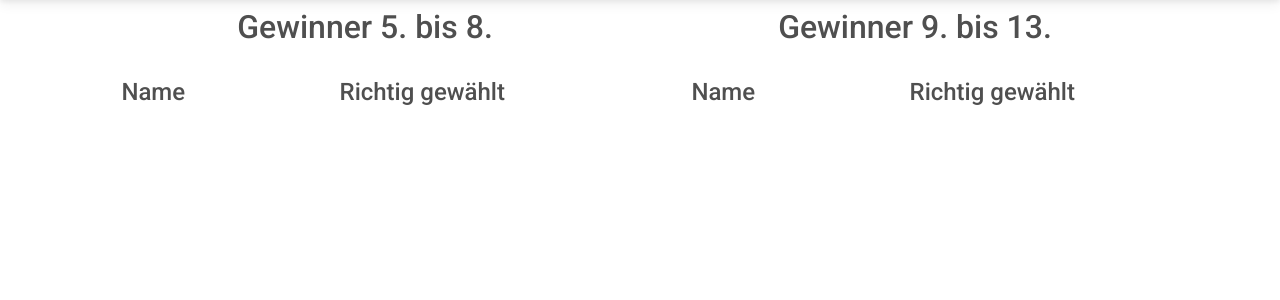
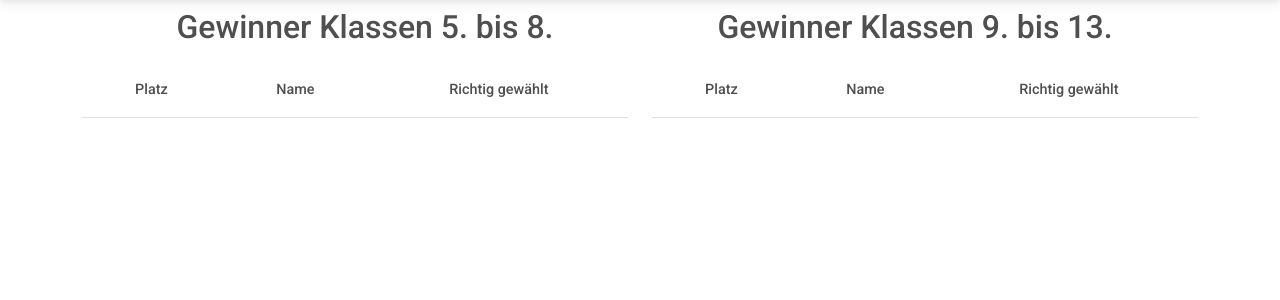
Before and after one commit to JU1111111/adventskalender, a Django app: page /dashboard/leaderboard in a window 1280 px wide. Shown: the part 59-359 px from the top of the page. Run offline with Django 4.2, Linux system fonts and the light colour scheme; the visitor is signed in with stand-in values (Sample User, id 1); data comes from the database, SQL or seed files in the repository; data that the repository does not hold is empty; parts of the project's set-up code (start-up, migrations or seed data) failed here and were passed over; some libraries are stand-ins or nearby versions.

Commit message:
leaderboard working more

```diff
--- a/adminDash/templates/adminDash/leaderboard.html
+++ b/adminDash/templates/adminDash/leaderboard.html
@@ -9,38 +9,65 @@
 	<div class="row m-2">
 	  <div class="col">
 		<h2>
-			Gewinner 5. bis 8.
+			Gewinner Klassen 5. bis 8.
 		</h2>
 	  </div>
 	  <div class="col">
 		<h2>
-			Gewinner 9. bis 13.
+			Gewinner Klassen 9. bis 13.
 		</h2>
 	  </div>
 	</div>
 
 	<div class="row">
 		<div class="col">
-			<dl class="row p-3">
-				<dt class="col-sm-3"> <h4>Name</h4></dt>
-				<dd class="col-sm-9"><h4>Richtig gewählt</h4></dd>
-				{% for entry in leaders5To8 %}
-					<dt class="col-sm-3">{{entry.user.username}}</dt>
-					<dd class="col-sm-9">{{entry.correctVotesNumber}}</dd>
-				{% endfor %}
-			</dl>
+			<div class="col-xs-6">
+				<table class="table">
+					<thead>
+					<tr>
+						<th scope="col">Platz</th>
+						<th scope="col">Name</th>
+						<th scope="col">Richtig gewählt</th>
+					</tr>
+					</thead>
+
+					<tbody>
+						{% for entry in leaders9To13 %}
+						<tr>
+							<th scope="row">{{forloop.counter}}.</th>
+							<td class="col-sm-3"> {{entry.user.first_name}} {{entry.user.last_name|make_list|first }}. </td>
+							<td class="col-sm-9">{{entry.correctVotesNumber}}</td>
+						</tr>
+						{% endfor %}
+					</tbody>
+				</table>
+			</div>
 		</div>
 
 		<div class="col">
-			<dl class="row p-3">
-				<dt class="col-sm-3"> <h4>Name</h4></dt>
-				<dd class="col-sm-9"><h4>Richtig gewählt</h4></dd>
-				{% for entry in leaders9To13 %}
-					<dt class="col-sm-3">{{entry.user.username}}</dt>
-					<dd class="col-sm-9">{{entry.correctVotesNumber}}</dd>
-				{% endfor %}
-			</dl>
-		  </div>
+
+			<div class="col-xs-6">
+				<table class="table">
+					<thead>
+					<tr>
+						<th scope="col">Platz</th>
+						<th scope="col">Name</th>
+						<th scope="col">Richtig gewählt</th>
+					</tr>
+					</thead>
+
+					<tbody>
+						{% for entry in leaders9To13 %}
+						<tr>
+							<th scope="row">{{forloop.counter}}.</th>
+							<td class="col-sm-3"> {{entry.user.first_name}} {{entry.user.last_name|make_list|first }}. </td>
+							<td class="col-sm-9">{{entry.correctVotesNumber}}</td>
+						</tr>
+						{% endfor %}
+					</tbody>
+				</table>
+			</div>
+		</div>
   </div>
 
 
--- a/adminDash/views/viewsLeaderboard.py
+++ b/adminDash/views/viewsLeaderboard.py
@@ -10,7 +10,7 @@ def leaderboard(request):
 	#leaders = dbMod.getCurrentWinners(refresh=True)
 	leaders = dbMod.getCurrentWinners([23,13])
 
-	leaders5To8 = dbMod.getCurrentWinners(range(5,9),refresh=True)
-	leaders9To13 = dbMod.getCurrentWinners(range(9,14))
+	leaders5To8 = dbMod.getCurrentWinners(range(5,9),refresh=True)[:10]
+	leaders9To13 = dbMod.getCurrentWinners(range(9,14))[:10]
 	context = {"leaders5To8 ":leaders5To8, "leaders9To13":leaders9To13}
 	return render(request, "adminDash/leaderboard.html",context)
```
